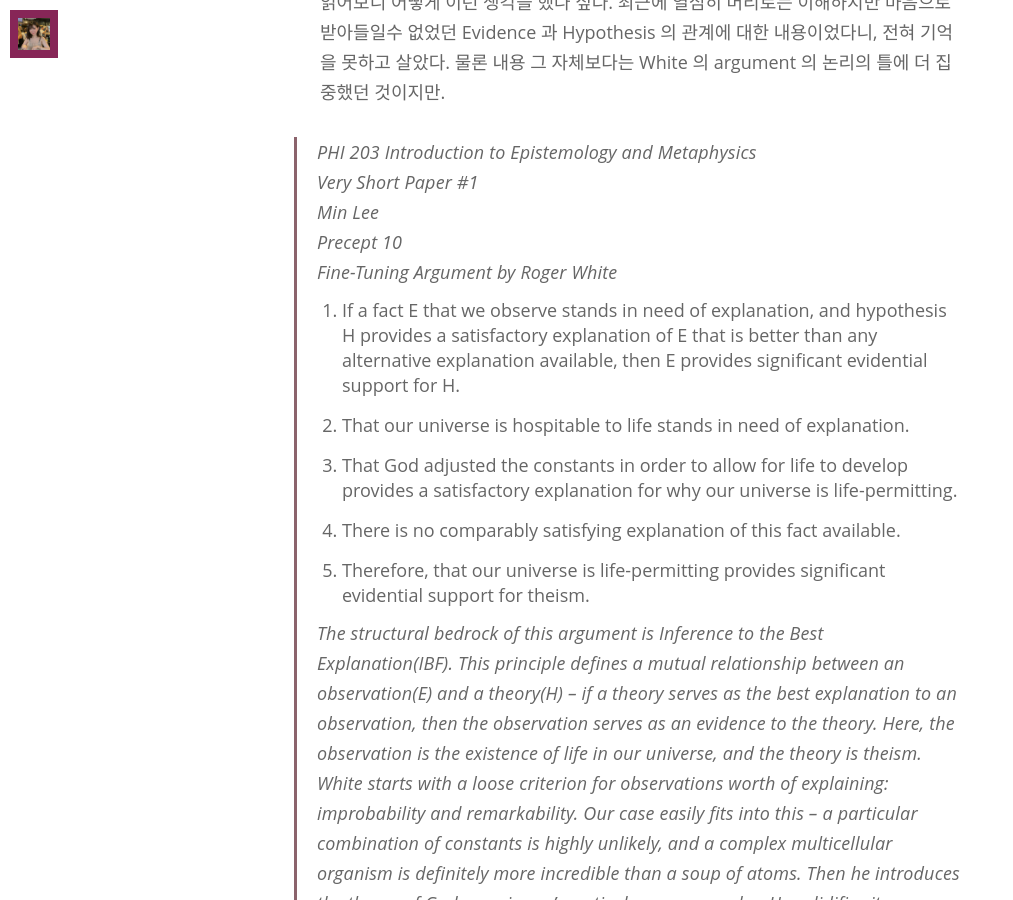
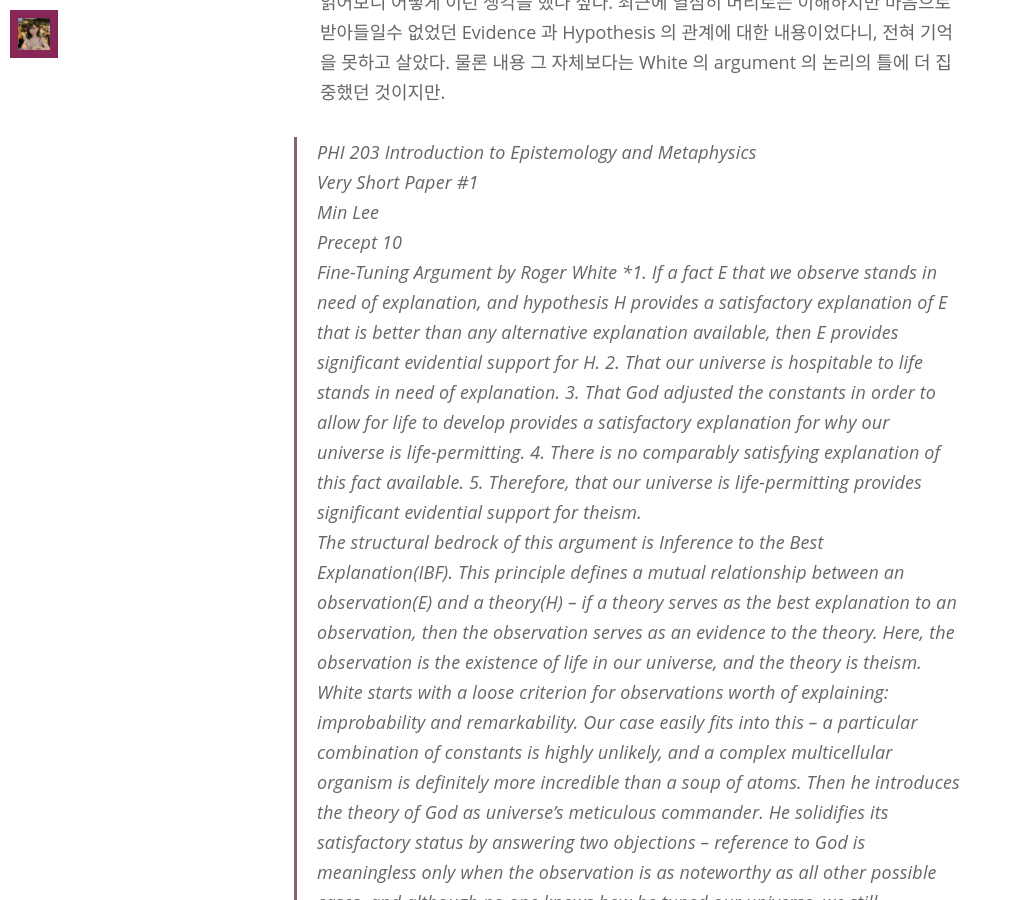
Before and after one commit to minniie/minniie.github.io, a Jekyll site: the page built from _posts/2021-07-27-post2.markdown, in a window 1280 px wide and 900 px high, scrolled down 983 px. Shown: the whole window, without its empty margins (0-1013 px from the left). Built offline with Jekyll 4.4.1, drawn with Linux system fonts in a browser that asks for light colours; nearby versions of some CDN libraries; some web fonts are replaced.

Commit message:
Update 2021-07-27-post2.markdown

```diff
--- a/_posts/2021-07-27-post2.markdown
+++ b/_posts/2021-07-27-post2.markdown
@@ -18,12 +18,12 @@
 >Precept 10
 >
 >
->Fine-Tuning Argument by Roger White
->1.	If a fact E that we observe stands in need of explanation, and hypothesis H provides a satisfactory explanation of E that is better than any alternative explanation available, then E provides significant evidential support for H.
->2.	That our universe is hospitable to life stands in need of explanation.
->3.	That God adjusted the constants in order to allow for life to develop provides a satisfactory explanation for why our universe is life-permitting.
->4.	There is no comparably satisfying explanation of this fact available.
->5.	Therefore, that our universe is life-permitting provides significant evidential support for theism.
+>*Fine-Tuning Argument by Roger White
+>*1.	If a fact E that we observe stands in need of explanation, and hypothesis H provides a satisfactory explanation of E that is better than any alternative explanation available, then E provides significant evidential support for H.*
+>*2.	That our universe is hospitable to life stands in need of explanation.*
+>*3.	That God adjusted the constants in order to allow for life to develop provides a satisfactory explanation for why our universe is life-permitting.*
+>*4.	There is no comparably satisfying explanation of this fact available.*
+>*5.	Therefore, that our universe is life-permitting provides significant evidential support for theism.*
 >
 >
 >The structural bedrock of this argument is Inference to the Best Explanation(IBF). This principle defines a mutual relationship between an observation(E) and a theory(H) – if a theory serves as the best explanation to an observation, then the observation serves as an evidence to the theory. Here, the observation is the existence of life in our universe, and the theory is theism.
```
